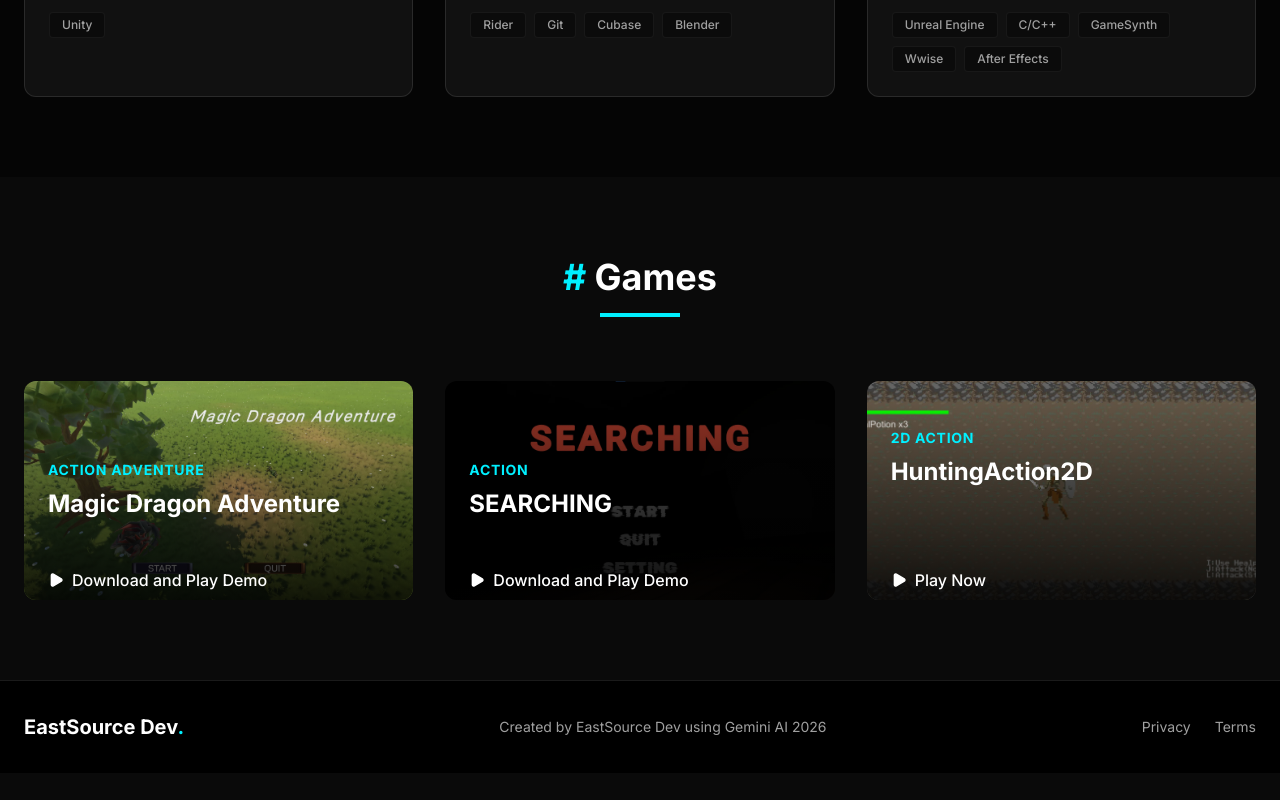
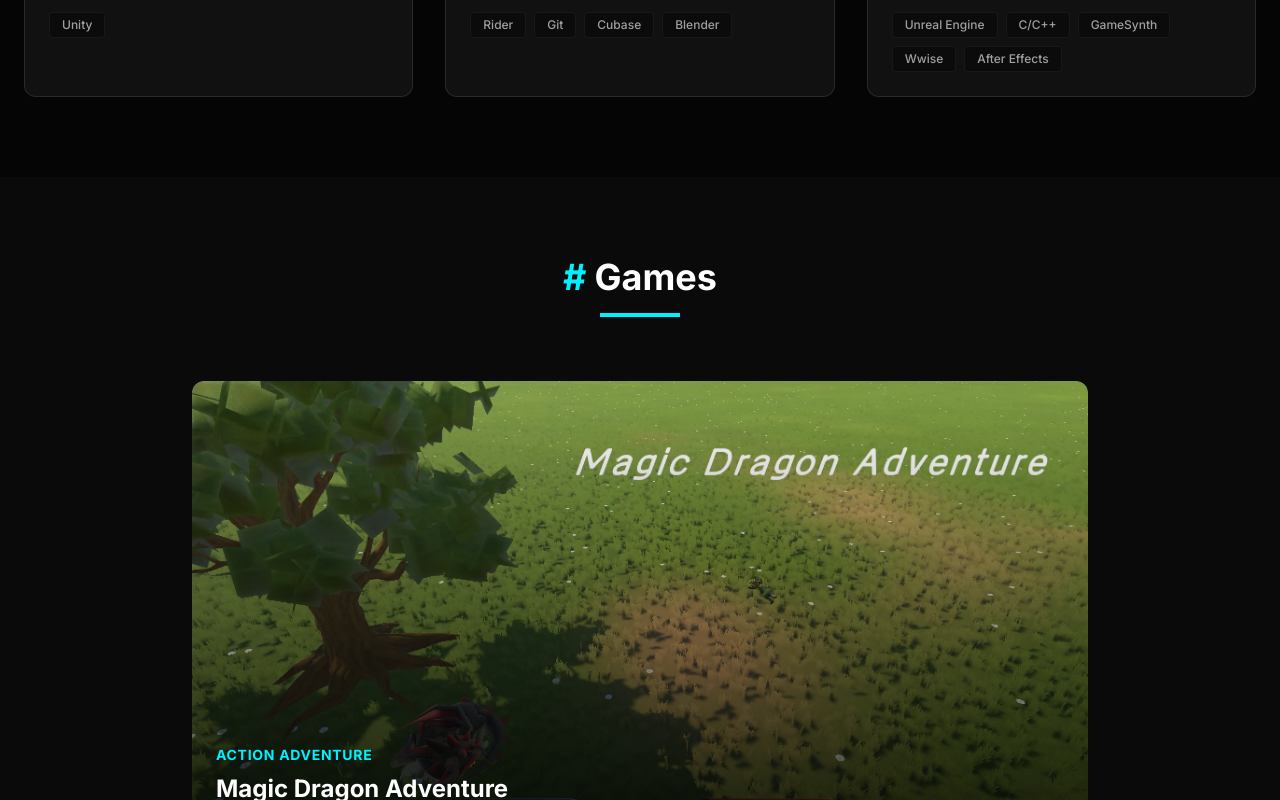
Before and after one commit to EastSource/Portfolio, a React (Vite) app: page / in a window 1280 px wide. Shown: the part 1759-2559 px from the top of the page. Before the commit the page ends 2532 px from the top, so only its background shows below. Built offline with nearby package versions, Linux system fonts and the light colour scheme.

Commit message:
Update games section

```diff
--- a/src/components/Games.tsx
+++ b/src/components/Games.tsx
@@ -50,7 +50,7 @@
                     <div className="w-20 h-1 bg-accent"></div>
                 </div>
 
-                <div className="grid grid-cols-1 md:grid-cols-2 lg:grid-cols-3 gap-8">
+                <div className="flex flex-col gap-12 max-w-4xl mx-auto">
                     {games.map((game, index) => (
                         <div key={index} className="group relative rounded-xl overflow-hidden cursor-pointer">
                             {/* Image */}
```
